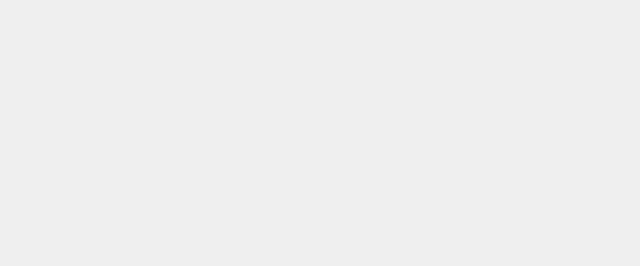
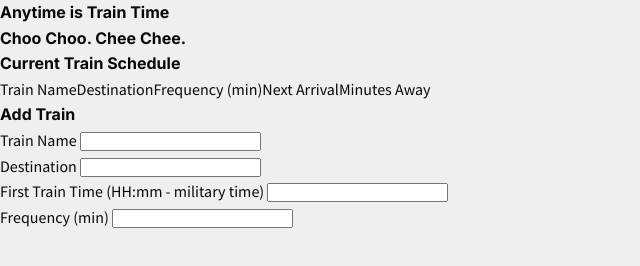
Before and after one commit to yuda0110/TrainScheduler, a plain HTML site: page index.html in a window 1280 px wide. Shown: the whole page, without its empty margins (0-640 px from the left). Drawn offline with nearby package versions, Linux system fonts and the light colour scheme.

Commit message:
Basic structure of html

```diff
--- a/index.html
+++ b/index.html
@@ -10,6 +10,51 @@
     <link rel="stylesheet" href="./assets/css/style.css">
 </head>
 <body>
+<header>
+    <h1>Anytime is Train Time</h1>
+    <h2>Choo Choo. Chee Chee.</h2>
+</header>
+<div class="container">
+    <section id="schedule">
+        <h3>Current Train Schedule</h3>
+        <table>
+            <thead>
+                <tr>
+                    <th>Train Name</th>
+                    <th>Destination</th>
+                    <th>Frequency (min)</th>
+                    <th>Next Arrival</th>
+                    <th>Minutes Away</th>
+                </tr>
+            </thead>
+            <tbody>
+
+            </tbody>
+        </table>
+    </section>
+
+    <section id="add-train">
+        <h3>Add Train</h3>
+        <form>
+            <div class="form-group">
+                <label for="train-name">Train Name</label>
+                <input id="train-name" type="text" required>
+            </div>
+            <div class="form-group">
+                <label for="destination">Destination</label>
+                <input id="destination" type="text" required>
+            </div>
+            <div class="form-group">
+                <label for="first-train-time">First Train Time (HH:mm - military time)</label>
+                <input id="first-train-time" type="text" required>
+            </div>
+            <div class="form-group">
+                <label for="frequency">Frequency (min)</label>
+                <input id="frequency" type="number" required>
+            </div>
+        </form>
+    </section>
+</div>
 
 <script src="https://cdnjs.cloudflare.com/ajax/libs/jquery/3.2.1/jquery.min.js"></script>
 <script src="https://cdn.jsdelivr.net/momentjs/2.12.0/moment.min.js"></script>
```
